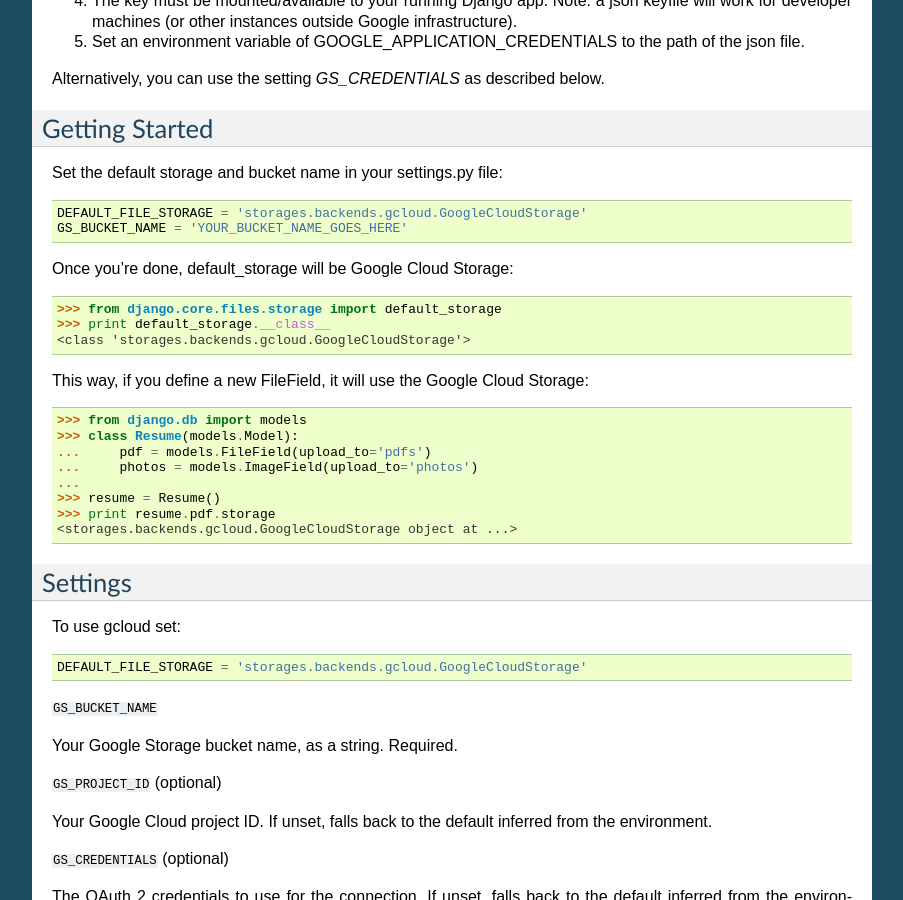
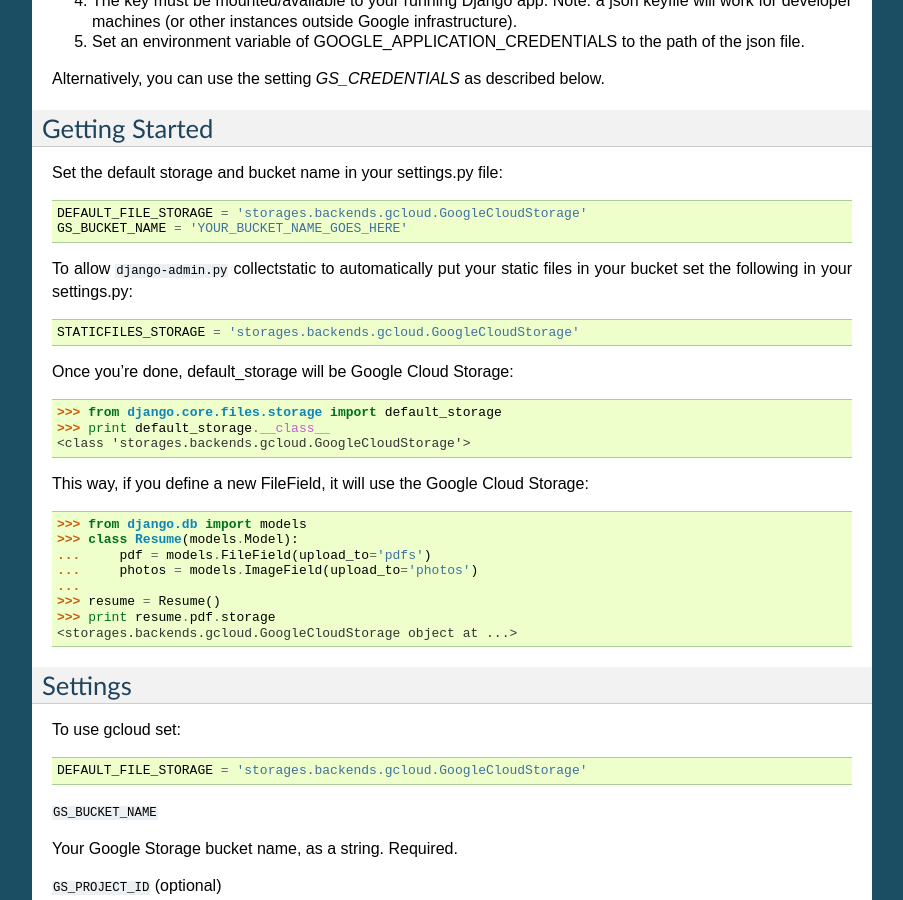
Before and after one commit to jschneier/django-storages, a Sphinx documentation site: the page built from docs/backends/gcloud.rst, in a window 1280 px wide and 900 px high, scrolled down 494 px. Shown: the whole window, without its empty margins (198-1101 px from the left). Built offline with Sphinx 7.4.7, drawn with Linux system fonts in a browser that asks for light colours.

Commit message:
Add STATICFILES_STORAGE to gcloud.rst

```diff
--- a/docs/backends/gcloud.rst
+++ b/docs/backends/gcloud.rst
@@ -40,6 +40,10 @@
 
     DEFAULT_FILE_STORAGE = 'storages.backends.gcloud.GoogleCloudStorage'
     GS_BUCKET_NAME = 'YOUR_BUCKET_NAME_GOES_HERE'
+
+To allow ``django-admin.py`` collectstatic to automatically put your static files in your bucket set the following in your settings.py::
+
+    STATICFILES_STORAGE = 'storages.backends.gcloud.GoogleCloudStorage'
 
 Once you're done, default_storage will be Google Cloud Storage::
 
```
